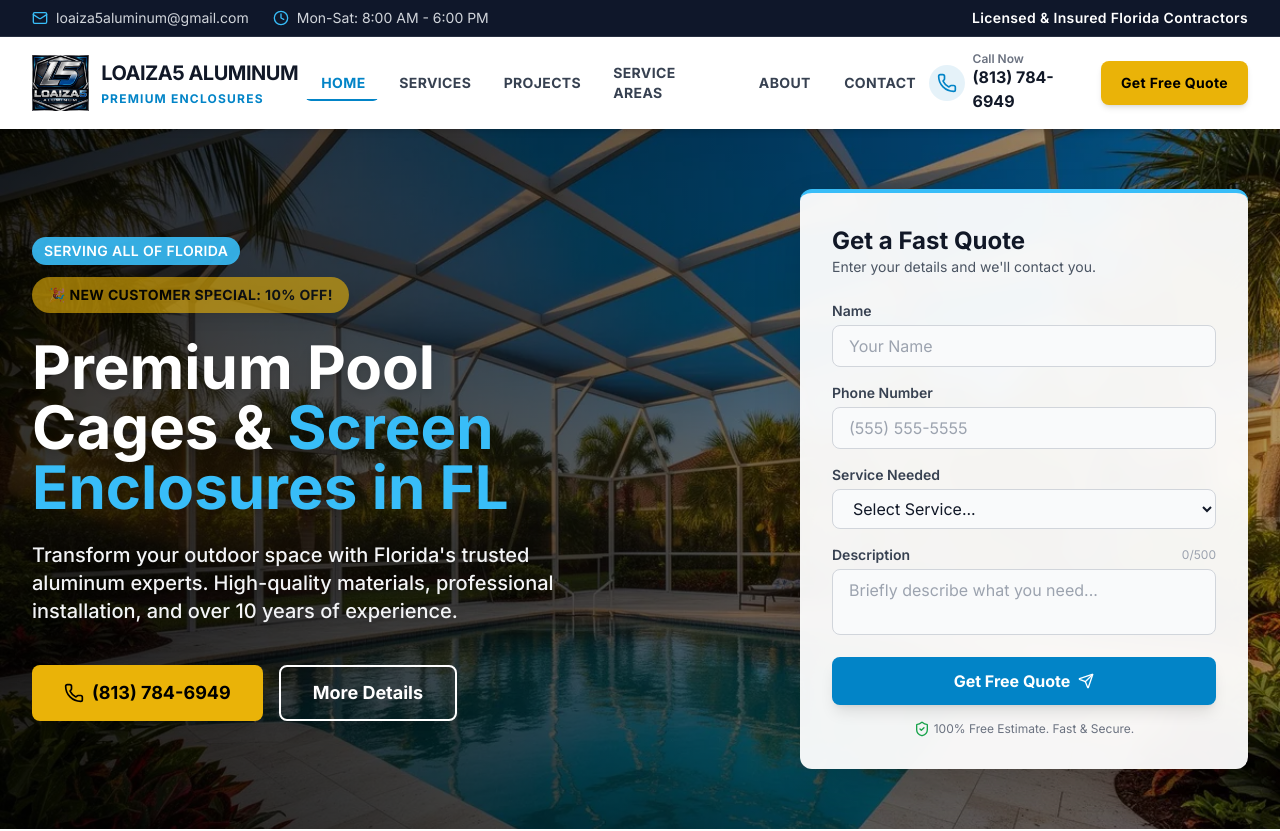
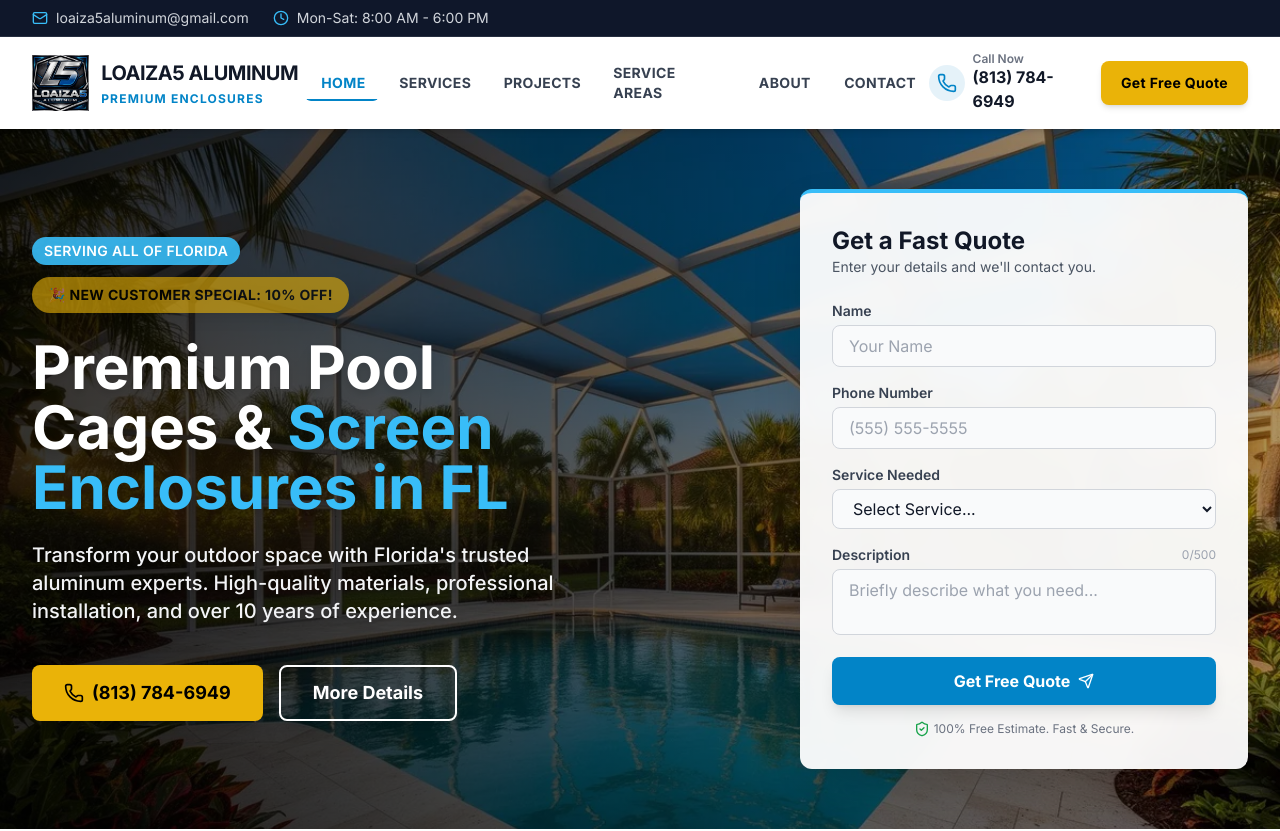
Before and after one commit to JFabian19/Loaiza5-Aluminum, a React (Vite) app: page / in a window 1280 px wide. Shown: the top 831 px of the page. Built offline with nearby package versions, Linux system fonts and the light colour scheme.

Commit message:
chore: remove 'Licensed & Insured' text

```diff
--- a/components/Header.tsx
+++ b/components/Header.tsx
@@ -74,9 +74,6 @@ const Header: React.FC = () => {
               <Clock className="w-4 h-4 text-accent" />
               Mon-Sat: 8:00 AM - 6:00 PM
             </div>
-          </div>
-          <div>
-            <span className="font-semibold text-white tracking-wide">Licensed & Insured Florida Contractors</span>
           </div>
         </div>
       </div>
```
